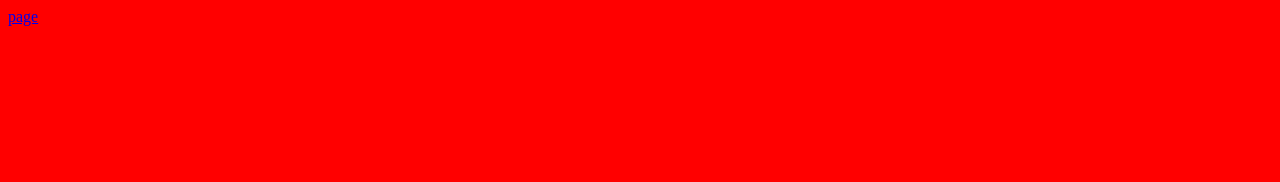
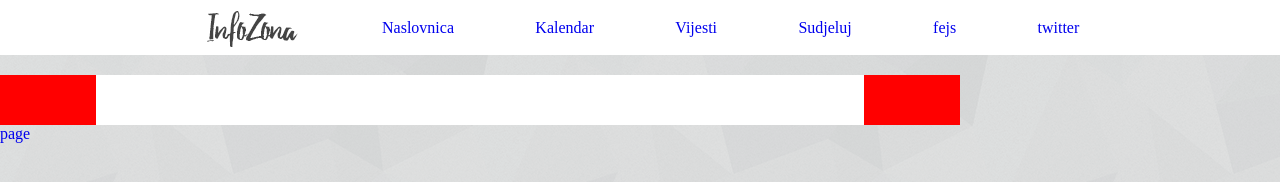
Before and after one commit to josiperic/infozona-web, a website: page index.html in a window 1280 px wide. Drawn offline with Linux system fonts and the light colour scheme.

Commit message:
flex inital layout

```diff
--- a/index.html
+++ b/index.html
@@ -11,7 +11,27 @@
 <body>
 
     <!-- page content -->
+    <div class="header">
+        <nav>
+            <ul>
+                <li class="menu-logo"><a href="#foo">logo</a></li>
+                <li class="menu-item"><a href="#bar">Naslovnica</a></li>
+                <li class="menu-item"><a href="#baz">Kalendar</a></li>
+                <li class="menu-item"><a href="#foo">Vijesti</a></li>
+                <li class="menu-item"><a href="#bar">Sudjeluj</a></li>
+                <li class="menu-face"><a href="#baz">fejs</a></li>
+                <li class="menu-twit"><a href="#baz">twitter</a></li>
+            </ul>
+        </nav>
+    </div>
 
+    <div class="content">
+
+        <div class="search">
+ </div>
+         <div class="track">
+ </div>
+        </div>
     <a href="./pages/page.html">page</a>
 
 </body>
--- a/styles/default.css
+++ b/styles/default.css
@@ -1,3 +1,68 @@
+*{
+    margin:0;
+    padding:0;
+    text-decoration:none;
+}
+
 body {
-    background-color: #ff0000;
+    background-image: url("../images/pattern/shattered.png");
+    background-repeat: repeat;
+    padding-top:55px;
 }
+
+.header {
+    background-color: white;
+    width:100%;
+    height:55px;
+    display:flex;
+    position: fixed;
+    top:0px;
+    align-items:center;
+    justify-content:center;
+}
+.header nav{
+    width:960px;
+    display:flex;
+    align-items:center;
+}
+.header nav ul{
+    list-style-type:none;
+    text-decoration:none;
+    display:flex;
+    align-items:center;
+    justify-content:space-around;
+    width:100%;
+}
+.menu-logo{
+    background-image:url("../images/logo.png");
+    background-size:100px 40px;
+    width:100px;
+    height:40px;
+
+}
+.menu-logo a{
+    display:none;
+
+}
+
+.content {
+    width:960px;
+    margin-top:20px;
+    height:auto;
+    display:flex;
+    background-color:red;
+    justify-content:center;
+
+}
+.search{
+    width:40%;
+    height:50px;
+    background-color:white;
+    display:flex;
+}
+.track{
+    width:40%;
+    height:50px;
+    background-color:white;
+    display:flex;
+}
```
Also changed, not shown: pages/page.html (+3 -2 lines), README.md, images/logo.png (added), images/pattern/shattered.png (added).
